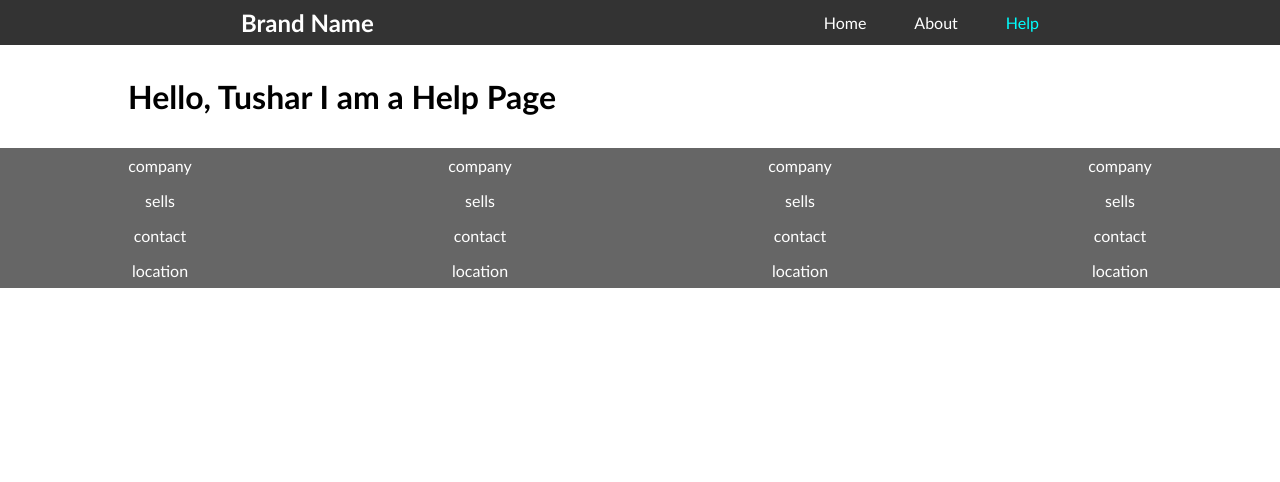
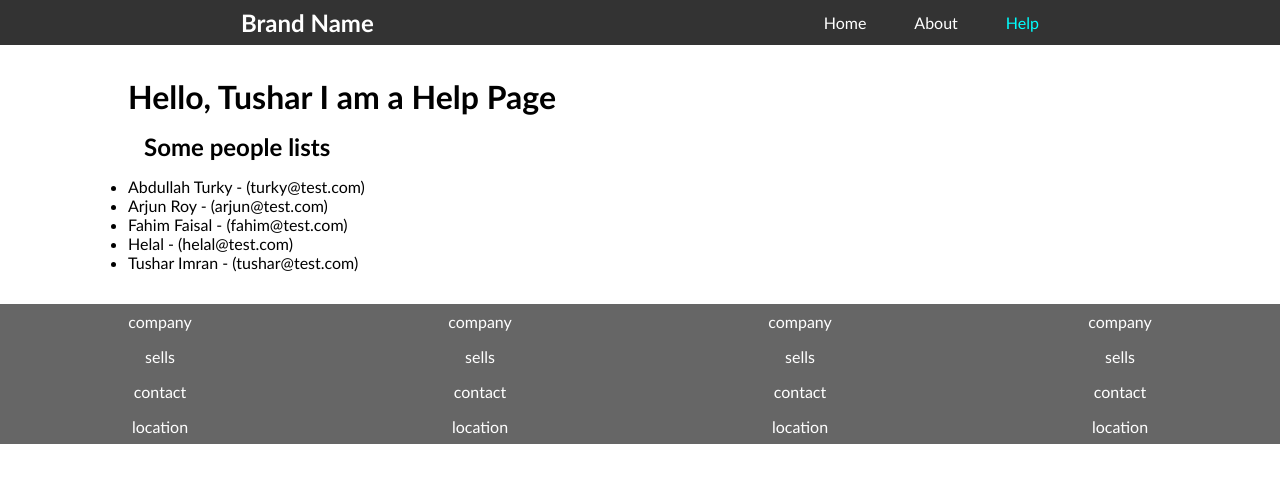
Before and after one commit to karim742/Full-stack-army-video-31-project-about-props-children-and-state, a React (Create React App) app: page /help in a window 1280 px wide. Shown: the top 482 px of the page. Built offline with nearby package versions, Linux system fonts and the light colour scheme.

Commit message:
1 file modified

```diff
--- a/src/Component/Pages/Help.jsx
+++ b/src/Component/Pages/Help.jsx
@@ -1,19 +1,52 @@
 import React, { useState, useEffect } from 'react';
 import Layout from '../Layout/Layout';
+
+const data = [
+  {
+    name: 'Abdullah Turky',
+    email: 'turky@test.com',
+  },
+  {
+    name: 'Arjun Roy',
+    email: 'arjun@test.com',
+  },
+  {
+    name: 'Fahim Faisal',
+    email: 'fahim@test.com',
+  },
+  {
+    name: 'Helal',
+    email: 'helal@test.com',
+  },
+  {
+    name: 'Tushar Imran',
+    email: 'tushar@test.com',
+  },
+];
 
 function Help() {
   const [state, setState] = useState({});
   useEffect(() => {
     setTimeout(() => {
       setState({ name: 'Tushar' });
-      console.log('setTimeOut rendering');
     }, 2000);
   }, []);
-  console.log('help component rendering');
   return (
     <>
       <Layout>
         <h1>Hello, {state.name ? state.name : 'Guest'} I am a Help Page</h1>
+        <h2 style={{ margin: '1rem' }}>Some people lists</h2>
+        <ul>
+          {data.length > 0 ? (
+            data.map((man, index) => (
+              <li key={index}>
+                {man.name} - ({man.email})
+              </li>
+            ))
+          ) : (
+            <p>People not found</p>
+          )}
+        </ul>
       </Layout>
     </>
   );
```
